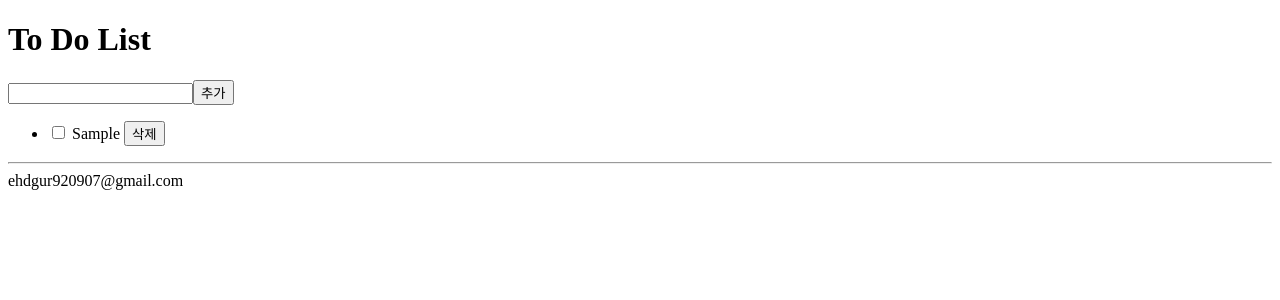
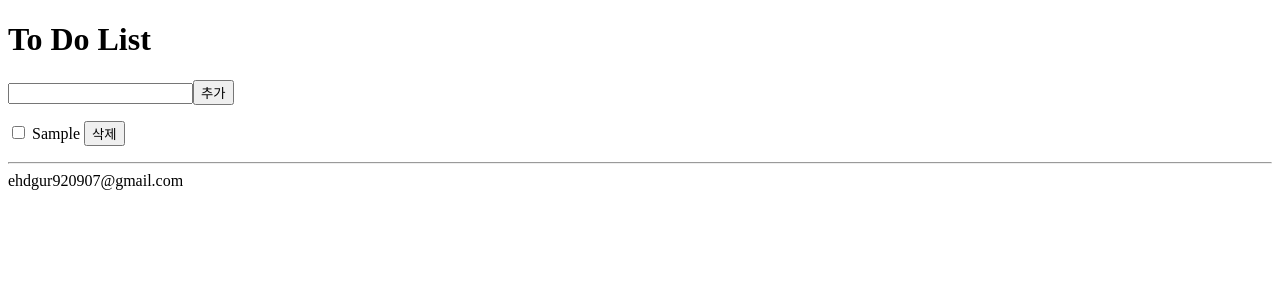
Before and after one commit to nghy97/ToDoList, a Vue app: page / in a window 1280 px wide. Both pictures are taken after typing "Sample" into the empty fields and a click on the button "추가". Shown: the top 300 px of the page. Built offline with nearby package versions, Linux system fonts and the light colour scheme.

Commit message:
Add style

```diff
--- a/src/App.vue
+++ b/src/App.vue
@@ -2,7 +2,7 @@
   <div id="app">
     <Header/>
     <Input :addToDo="addToDo"/>
-    <ToDos :toDos="toDos" :removeToDo="removeToDo" :completeToDo="completeToDo"/>
+    <List :toDos="toDos" :removeToDo="removeToDo" :completeToDo="completeToDo"/>
     <Footer/>
   </div>
 </template>
@@ -10,7 +10,7 @@
 <script>
 import Header from "./components/ToDoList/Header";
 import Input from "./components/ToDoList/Input";
-import ToDos from "./components/ToDoList/ToDos";
+import List from "./components/ToDoList/List";
 import Footer from "./components/ToDoList/Footer";
 
 export default {
@@ -18,7 +18,7 @@ export default {
   components: {
     Header,
     Input,
-    ToDos,
+    List,
     Footer
   },
   data() {
--- a/src/components/ToDoList/ToDos.vue
+++ b/src/components/ToDoList/List.vue
@@ -3,7 +3,7 @@
     <li v-for="toDo in toDos" :key="toDo.key">
       <input type="checkbox" @change="completeToDo(toDo.key);">
       {{ toDo.toDo }}
-      <button v-on:click="removeToDo(toDo.key)">삭제</button>
+      <button @click="removeToDo(toDo.key)">삭제</button>
     </li>
   </ul>
 </template>
@@ -15,4 +15,11 @@ export default {
 </script>
 
 <style>
+ul {
+  padding: 0;
+}
+
+li {
+  list-style: none;
+}
 </style>
```
